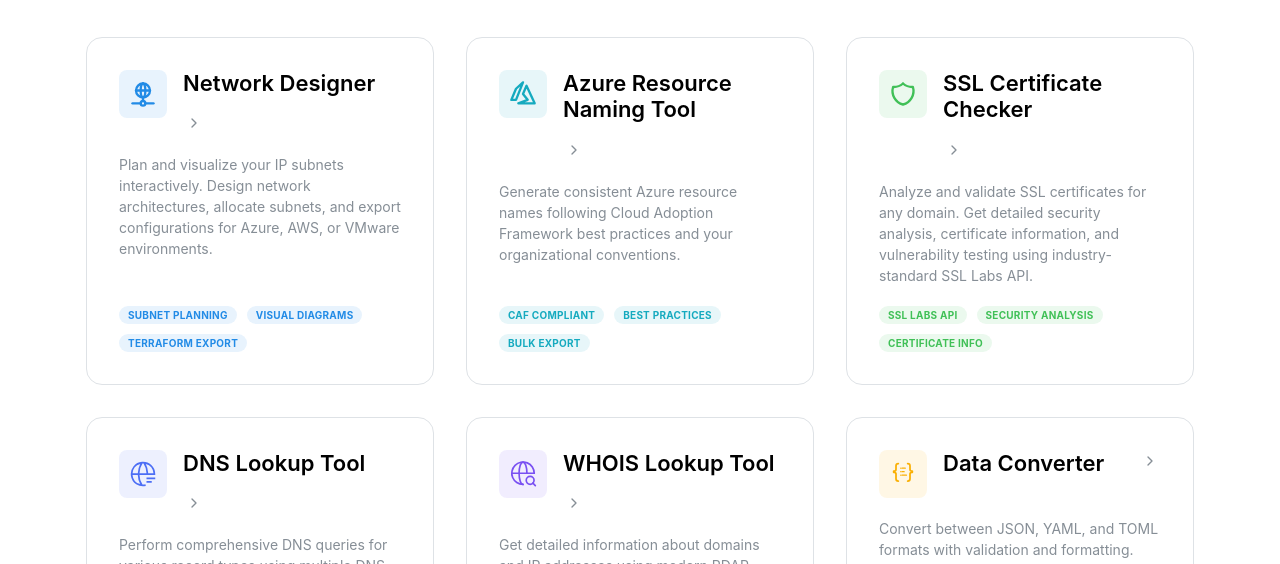
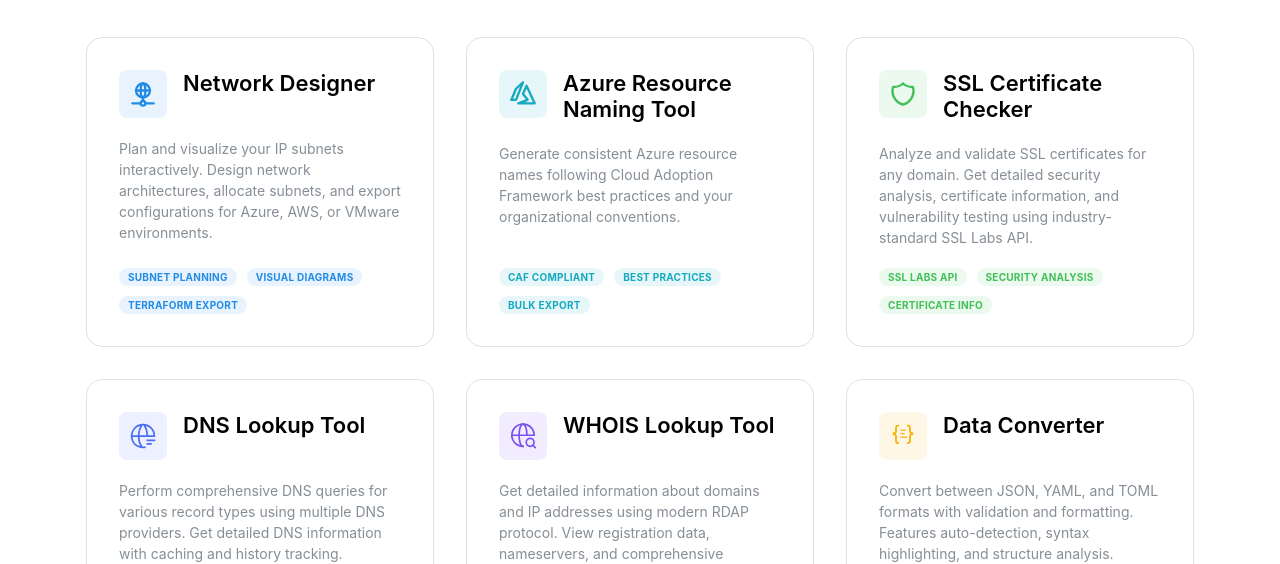
Before and after one commit to russmckendrick/russ-tools, a React (Vite) app: page / in a window 1280 px wide. Shown: the part 221-785 px from the top of the page. Built offline with nearby package versions, Linux system fonts and the light colour scheme; no server answers.

Commit message:
chore: remove README for JWT Decoder/Validator tool and update HomeView and NavbarMinimal components to reflect changes

```diff
--- a/src/components/layout/HomeView.jsx
+++ b/src/components/layout/HomeView.jsx
@@ -1,5 +1,5 @@
 import { Card, Group, Text, Title, Grid, Stack, Badge, ThemeIcon, Paper, Container } from '@mantine/core';
-import { IconNetwork, IconBrandAzure, IconClock, IconChevronRight, IconShield } from '@tabler/icons-react';
+import { IconNetwork, IconBrandAzure, IconClock, IconShield } from '@tabler/icons-react';
 import { Link } from 'react-router-dom';
 import DNSIcon from '../tools/dns-lookup/DNSIcon';
 import WHOISIcon from '../tools/whois/WHOISIcon';
@@ -148,18 +148,9 @@
                         <IconComponent size={28} />
                       </ThemeIcon>
                       <div style={{ flex: 1 }}>
-                        <Group justify="space-between" align="flex-start">
-                          <Title order={3} fw={600} lh={1.2}>
-                            {tool.title}
-                          </Title>
-                          <ThemeIcon
-                            size="sm"
-                            variant="subtle"
-                            color="gray"
-                          >
-                            <IconChevronRight size={16} />
-                          </ThemeIcon>
-                        </Group>
+                        <Title order={3} fw={600} lh={1.2}>
+                          {tool.title}
+                        </Title>
                       </div>
                     </Group>
 
--- a/src/components/layout/NavbarMinimal.jsx
+++ b/src/components/layout/NavbarMinimal.jsx
@@ -35,6 +35,7 @@
 import WHOISIcon from '../tools/whois/WHOISIcon';
 import JSONIcon from '../tools/data-converter/JSONIcon';
 import Base64Icon from '../tools/base64/Base64Icon';
+import JWTIcon from '../tools/jwt/JWTIcon';
 
 const mockdata = [
   {
@@ -84,6 +85,12 @@
     title: 'Base64 Encoder/Decoder',
     description: "Encode and decode text and files using Base64",
     link: "/base64/",
+  },
+  {
+    icon: JWTIcon,
+    title: 'JWT Decoder/Validator',
+    description: "Decode JWT tokens client-side without external services",
+    link: "/jwt/",
   },
   {
     icon: IconBrandGithub,
```
Also changed, not shown: src/components/tools/jwt/README_JWT.md (added).
